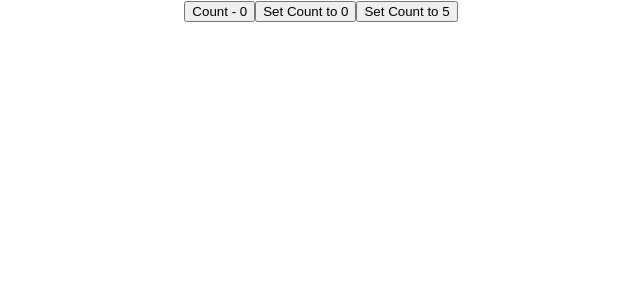
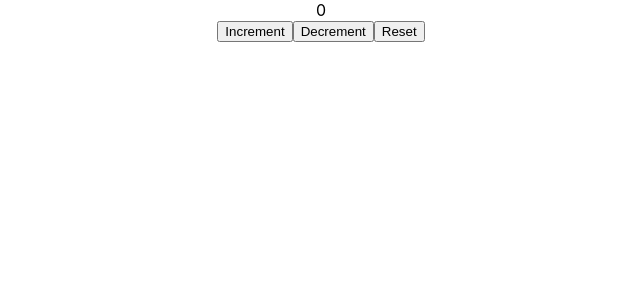
Before and after one commit to NhyNhyNguyen/react_tutorial, a React (Create React App) app: page / in a window 1280 px wide. Shown: the top 300 px of the page, without its empty margins (319-959 px from the left). Built offline with nearby package versions, Linux system fonts and the light colour scheme.

Commit message:
useReducer

```diff
--- a/src/App.js
+++ b/src/App.js
@@ -1,13 +1,14 @@
 import './App.css';
 import React from 'react';
 import UseState from './render/component/UseState';
+import UseReducer from './render/component/UseReducer/UseReducer';
 
 
 function App() {
 
   return (
     <div className="App">
-      <UseState></UseState>
+      <UseReducer></UseReducer>
     </div>
   );
 }
--- /dev/null
+++ b/src/render/component/UseReducer/UseReducer.js
@@ -0,0 +1,27 @@
+import React, { useReducer } from 'react'
+
+const initialState = 0;
+
+const reducer = (state, action) => {
+    switch (action) {
+        case "increment": return state + 1
+        case "decrement": return state - 1
+        case "reset": return initialState
+        default: return state
+    }
+}
+
+function UseReducer() {
+    const [count, dispatch] = useReducer(reducer, initialState)
+    console.log("Use reducer render")
+    return (
+        <div>
+            <div>{count}</div>
+            <button onClick={() => dispatch("increment")}> Increment </button>
+            <button onClick={() => dispatch("decrement")}> Decrement </button>
+            <button onClick={() => dispatch("reset")}> Reset </button>
+        </div>
+    )
+}
+
+export default UseReducer
```
